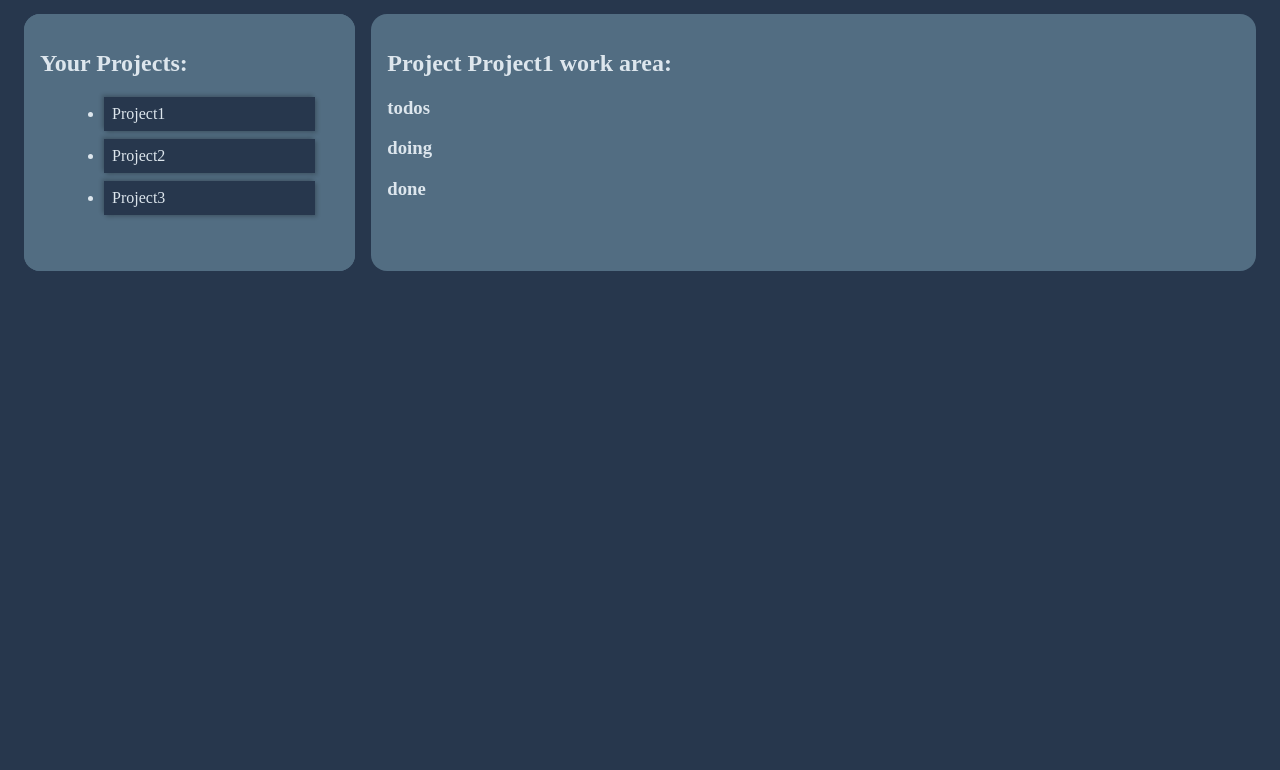
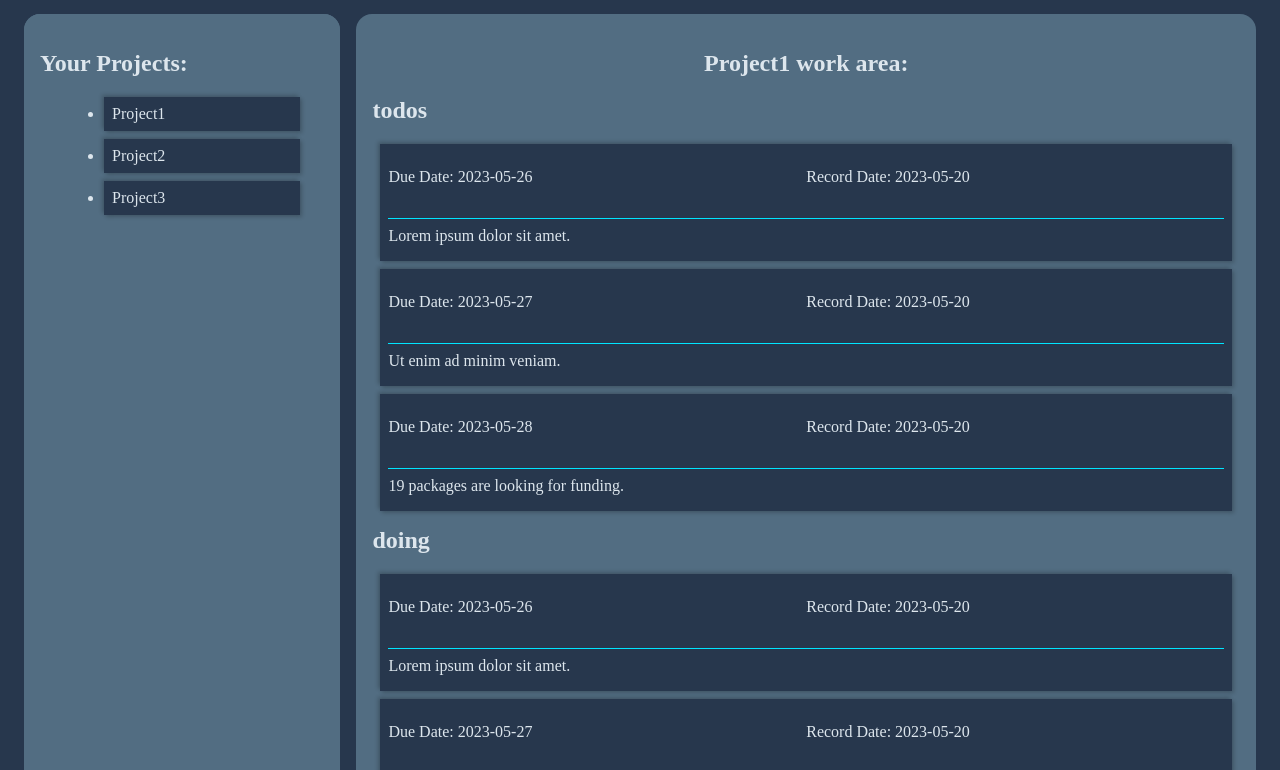
Before and after one commit to maxitomix/TOP_Todo_app, a website built with webpack: page src/indexTest.html in a window 1280 px wide. Shown: the part 106-876 px from the top of the page. Before the commit the page ends 800 px from the top, so only its background shows below. Built offline with nearby package versions, Linux system fonts and the light colour scheme.

```diff
--- a/src/index.js
+++ b/src/index.js
@@ -23,13 +23,25 @@
       todos: [
         { text: 'Ut enim ad minim veniam.', recordDate: '2023-05-20', dueDate: '2023-05-29' },
         { text: 'Ut enim ad minim veniam.', recordDate: '2023-05-20', dueDate: '2023-05-30' }
-      ]
+      ],
+      doing: [
+        { text: 'Lorem ipsum dolor sit amet.', recordDate: '2023-05-20', dueDate: '2023-05-26' },
+      ],
+      done: [
+        { text: 'Lorem ipsum dolor sit amet.', recordDate: '2023-05-20', dueDate: '2023-05-26' },
+      ],
     },
     {
       name: 'Project3',
       todos: [
         { text: '19 packages are looking for funding.', recordDate: '2023-05-20', dueDate: '2023-06-01' }
-      ]
+      ],
+      doing: [
+        { text: 'Lorem ipsum dolor sit amet.', recordDate: '2023-05-20', dueDate: '2023-05-26' },
+        { text: 'Ut enim ad minim veniam.', recordDate: '2023-05-20', dueDate: '2023-05-27' },
+      ],
+      done: [
+      ],
     }
 ];
 
@@ -99,8 +111,6 @@
             main()
 
         })
-
-
         projectListUl.appendChild(projectLi);
     });
 
@@ -116,20 +126,51 @@
     mainDiv.innerHTML = '';
 
     const mainH2 = document.createElement('h2');
-    mainH2.textContent = `Project ${projectList[projectSelected].name} work area:`;
+    mainH2.textContent = ` ${projectList[projectSelected].name} work area:`;
     mainDiv.appendChild(mainH2);
 
+
     // Display todo, doing, and done tasks of the selected project
-    const todoStatus = ['todos', 'doing', 'done'];
+    const todoStatus = [];
+    // Iterate over projectList to extract unique status values
+    projectList.forEach(project => {
+      Object.keys(project).forEach(key => {
+        if (key !== 'name' && !todoStatus.includes(key)) {
+          todoStatus.push(key);
+        }
+      });
+    });
+
     todoStatus.forEach( statuses => {
         const statusContainer = document.createElement('div');
+        statusContainer.classList.add('statusContainer')
         mainDiv.appendChild(statusContainer);
-        const statusTitle = document.createElement('h3');
+
+        const statusTitle = document.createElement('h2');
         statusTitle.textContent = statuses;
         statusContainer.appendChild(statusTitle);
 
+        projectList[projectSelected][statuses].forEach(task => {
+          const statusItems = document.createElement('div');
+          statusItems.classList.add('statusItems');
+          statusContainer.appendChild(statusItems);
+
+          const taskDueDate = document.createElement('p');
+          taskDueDate.textContent = `Due Date: ${task.dueDate}`;
+          taskDueDate.classList.add('date');
+          statusItems.appendChild(taskDueDate);
+
+          const taskRecordDate = document.createElement('p');
+          taskRecordDate.textContent = `Record Date: ${task.recordDate}`;
+          taskRecordDate.classList.add('date');
+          statusItems.appendChild(taskRecordDate);
+
+          const taskElement = document.createElement('p');
+          taskElement.textContent = task.text;
+          taskElement.classList.add('taskItem');
+          statusItems.appendChild(taskElement);
+        })
     })
-
 }
 
 function display(){
--- a/src/style.css
+++ b/src/style.css
@@ -4,7 +4,8 @@
     --three-color: #9DB2BF;
     --four-color: #DDE6ED;
     --accent-color:#D21312;
-  }
+    --accent2-color:#00E5FF;
+}
 
 *{
     box-sizing: border-box;
@@ -33,7 +34,8 @@
 }
 
 .svg{
-    filter: invert(16%) sepia(81%) saturate(3883%) hue-rotate(354deg) brightness(92%) contrast(96%);
+    /* filter: invert(16%) sepia(81%) saturate(3883%) hue-rotate(354deg) brightness(92%) contrast(96%); */
+    filter: invert(51%) sepia(36%) saturate(3669%) hue-rotate(160deg) brightness(92%) contrast(106%);
 }
 
 .headerBox {
@@ -95,3 +97,32 @@
     padding: 1rem;
     border-radius: 1rem;
 }
+
+.mainBox h2{
+    text-align: center;
+}
+
+.statusContainer h2{
+    text-align: left;
+    margin-top: 1rem;
+}
+
+.mainBox .statusItems{
+    padding: .5rem;
+    margin: .5rem;
+    background-color:  var(--one-color);
+    box-shadow:
+    2px 2px 4px rgba(0, 0, 0, 0.2),
+    -2px -2px 4px rgba(0, 0, 0, 0.2);
+    display: grid;
+    grid-template-columns: 1fr 1fr;
+
+
+}
+
+.statusItems .taskItem{
+    grid-column: 1/3;
+    border-top: 1px solid var(--accent2-color);
+    padding-top: .5rem;
+    margin-bottom: .5rem;
+}
```
Also changed, not shown: dist/main.js.
